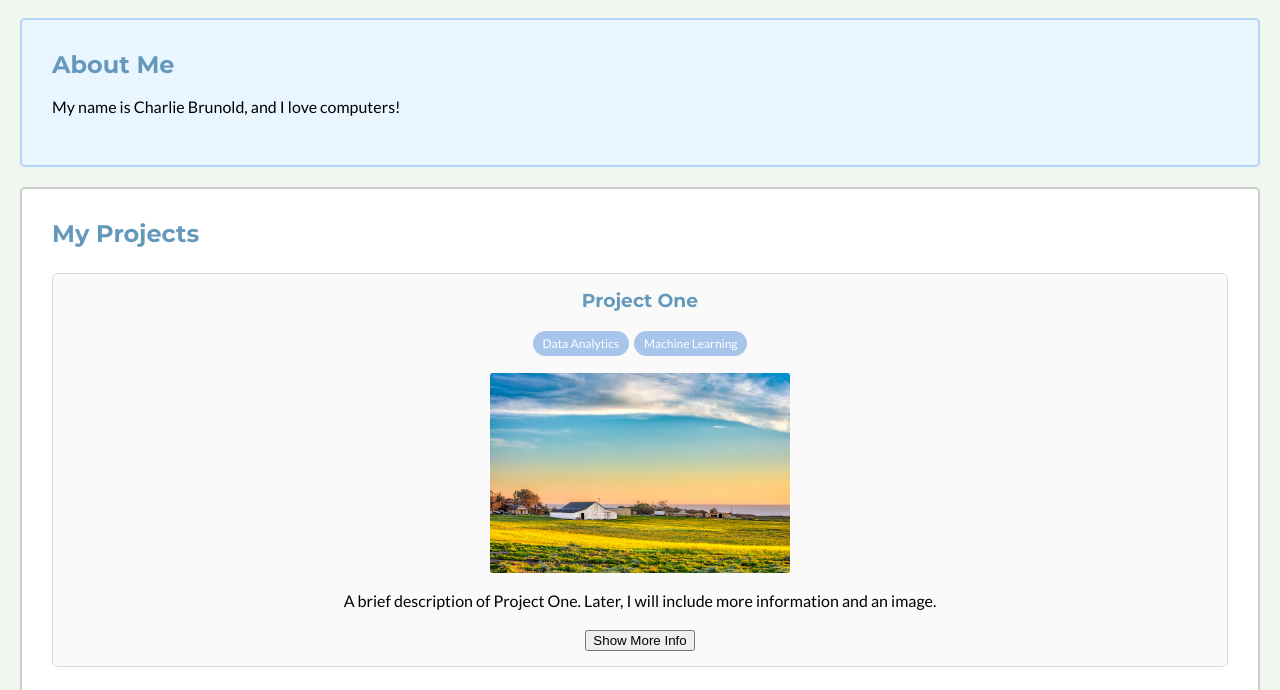
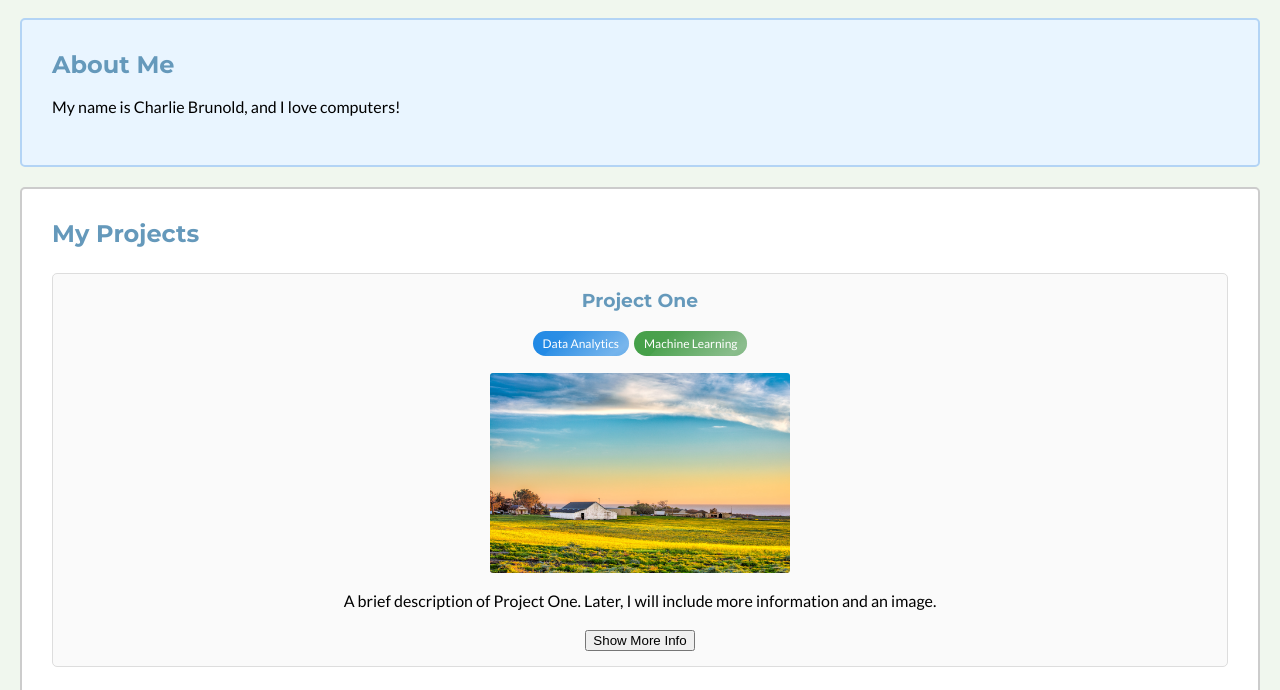
Before and after one commit to charliebrunold/charliebrunold.github.io, a plain HTML site: page index.html in a window 1280 px wide. Shown: the part 71-761 px from the top of the page. Drawn offline with Linux system fonts and the light colour scheme.

Commit message:
feat(ui): enhance category labels with unique colors and shimmer animation
Added unique colors to each project category label for better distinction and applied a shimmer animation effect to enhance visual appeal.

- Updated styles.css to include color assignments for each category.
- Added shimmer animation using keyframes in styles.css.
- Adjusted project-card component to dynamically apply colors to category labels.

These changes improve the aesthetics and user experience by making category labels more engaging and visually distinct.

```diff
--- a/script.js
+++ b/script.js
@@ -48,6 +48,7 @@ document.addEventListener('DOMContentLoaded', function() {
         categories.forEach(category => {
             const categoryElement = document.createElement('span');
             categoryElement.classList.add('project-category');
+            categoryElement.setAttribute('data-category', category);
             categoryElement.textContent = category.replace('-', ' '); // replaces dashes with spaces as needed
             categoryContainer.appendChild(categoryElement);
         });
--- a/styles.css
+++ b/styles.css
@@ -172,13 +172,46 @@ footer {
 }
 
 .project-category {
-    background-color: var(--accent-light);
+    position: relative;
+    display: inline-flex;
+    align-items: center;
+    justify-content: center;
+    background: linear-gradient(60deg, var(--accent-light), var(--accent)); /* gradient background */
     color: #ffffff;
     padding: 5px 10px;
     border-radius: 15px;
     font-size: 12px;
     white-space: nowrap;
     text-transform: capitalize;
+    transition: transform 0.2s ease, box-shadow 0.2s ease;
+    overflow: hidden;
+}
+
+.project-category[data-category="data-analytics"] {
+    background: linear-gradient(60deg, #1E88E5, #4298e4) !important;
+    color: #ffffff;
+}
+
+.project-category[data-category="machine-learning"] {
+    background: linear-gradient(60deg, #43A047, #5ca15f) !important;
+    color: #ffffff;
+}
+
+.project-category:hover {
+    transform: scale(1.02);
+    box-shadow: 0 2px 5px rgba(0, 0, 0, 0.2);
+}
+
+.project-category::before {
+    content: '';
+    position: absolute;
+    top: 0;
+    left: -100%; /* start outside of the badge */
+    width: 150%; /* large enough to cover the badge diagonally */
+    height: 100%;
+    background: linear-gradient(120deg, transparent, rgba(255, 255, 255, 0.3), transparent);
+    transform: skewX(-45deg); /* skew for shimmer effect */
+    animation: shimmer 3.5s infinite alternate ease-in-out;
 }
 
 .filter-buttons {
@@ -285,6 +318,15 @@ footer {
     }
 }
 
+@keyframes shimmer {
+    0% {
+        left: -100%;
+    }
+    100% {
+        left: 100%
+    }
+}
+
 /* when a class "open" is applied to the nav, show the link again */
 nav.open ul { /* when the nav is open on small screens */
     display: flex;
```
